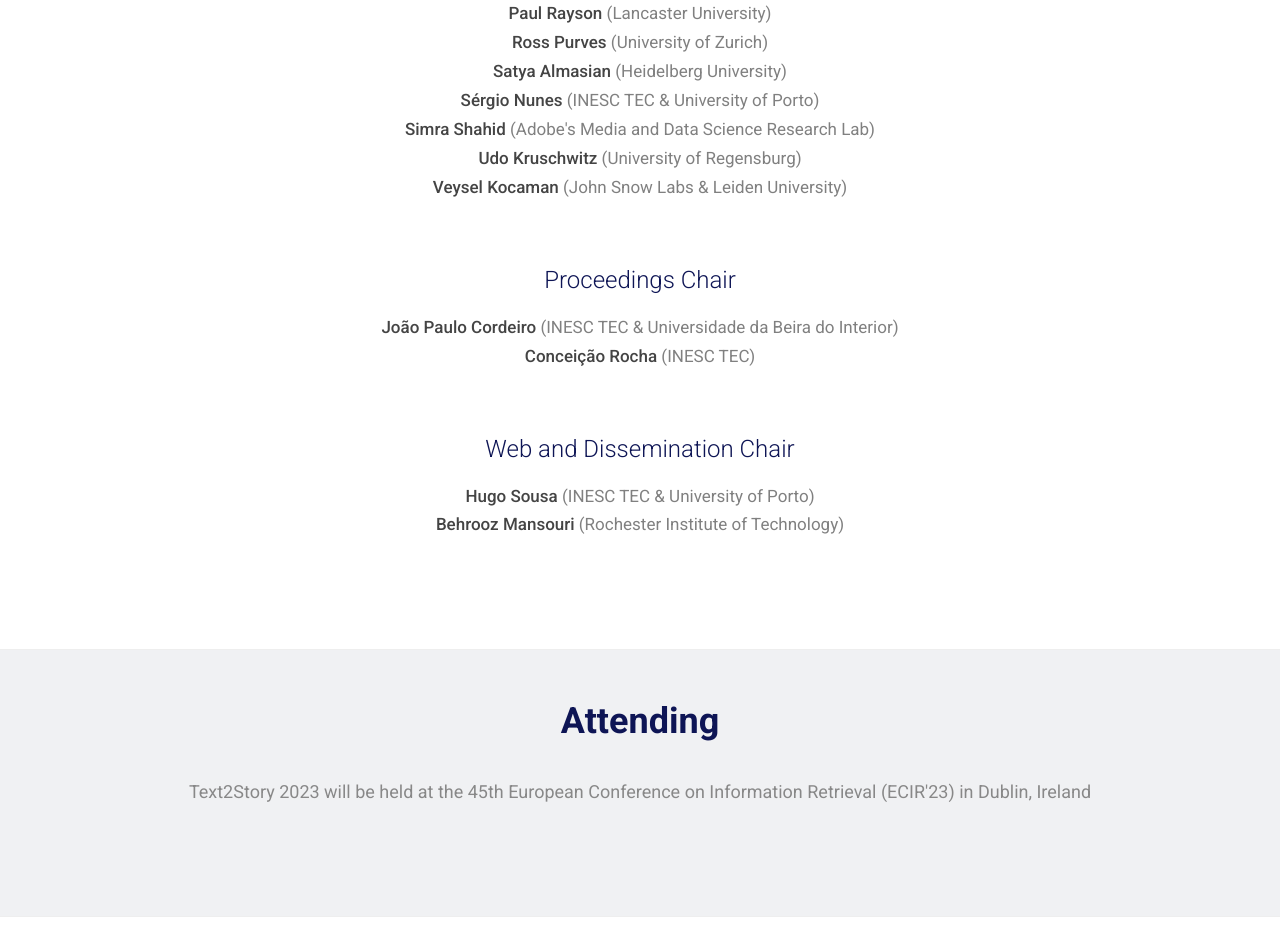
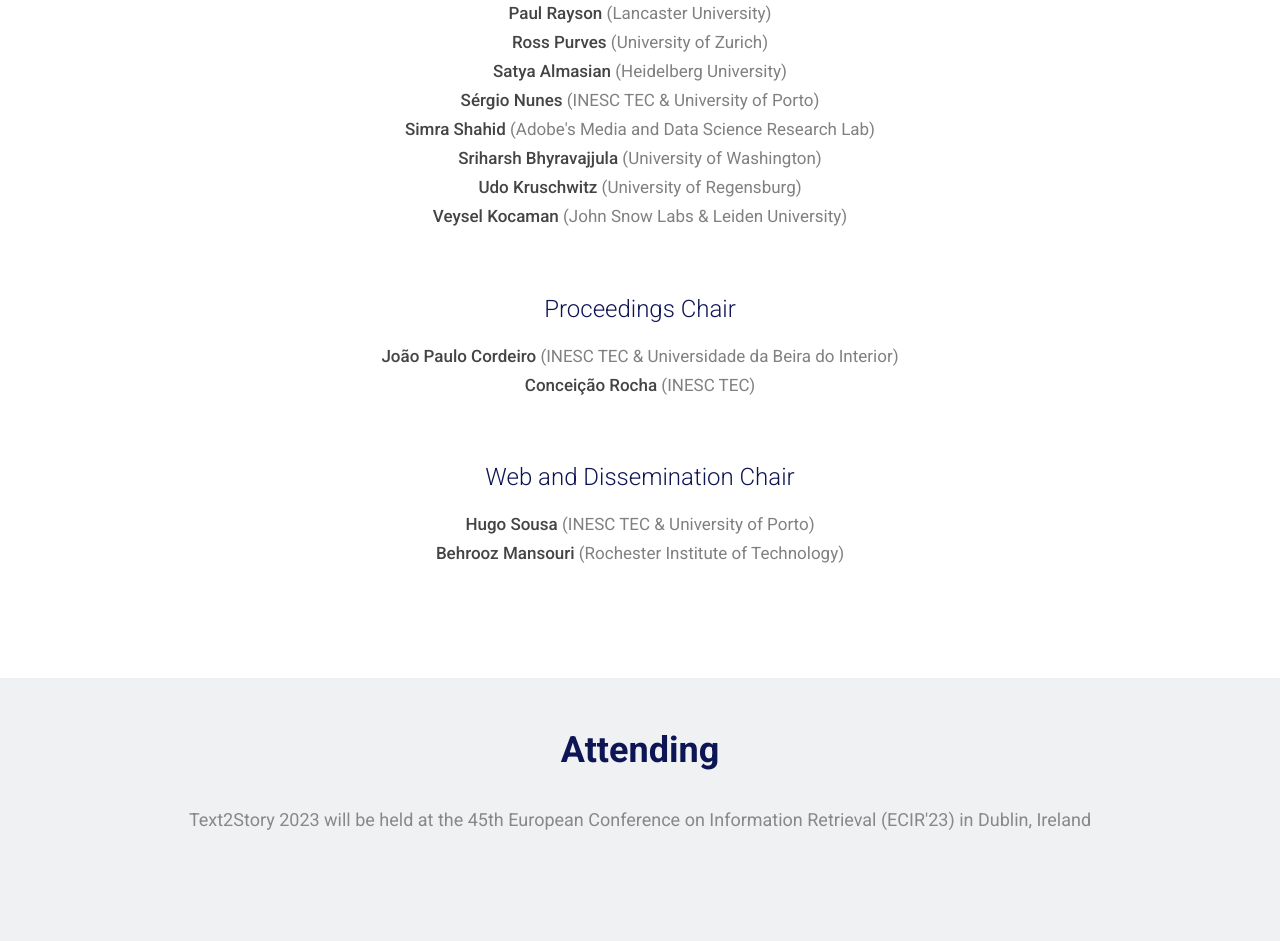
Before and after one commit to text2story23/text2story22.github.io, a plain HTML site: page index.html in a window 1280 px wide. Shown: the part 5915-6856 px from the top of the page. Drawn offline with Linux system fonts and the light colour scheme.

Commit message:
Added Sriharsh Bhyravajjula to PC.

```diff
--- a/index.html
+++ b/index.html
@@ -437,6 +437,7 @@
                                         <li><strong>Satya Almasian </strong><span style="color: grey">(Heidelberg University)</span></li>
                                         <li><strong>Sérgio Nunes </strong><span style="color: grey">(INESC TEC & University of Porto)</span></li>
                                         <li><strong>Simra Shahid </strong><span style="color: grey">(Adobe's Media and Data Science Research Lab)</span></li>
+                                        <li><strong>Sriharsh Bhyravajjula </strong><span style="color: grey">(University of Washington)</span></li>
                                         <li><strong>Udo Kruschwitz </strong><span style="color: grey">(University of Regensburg)</span></li>
                                         <li><strong>Veysel Kocaman </strong><span style="color: grey">(John Snow Labs & Leiden University)</span></li>
                                     </ul>
```
